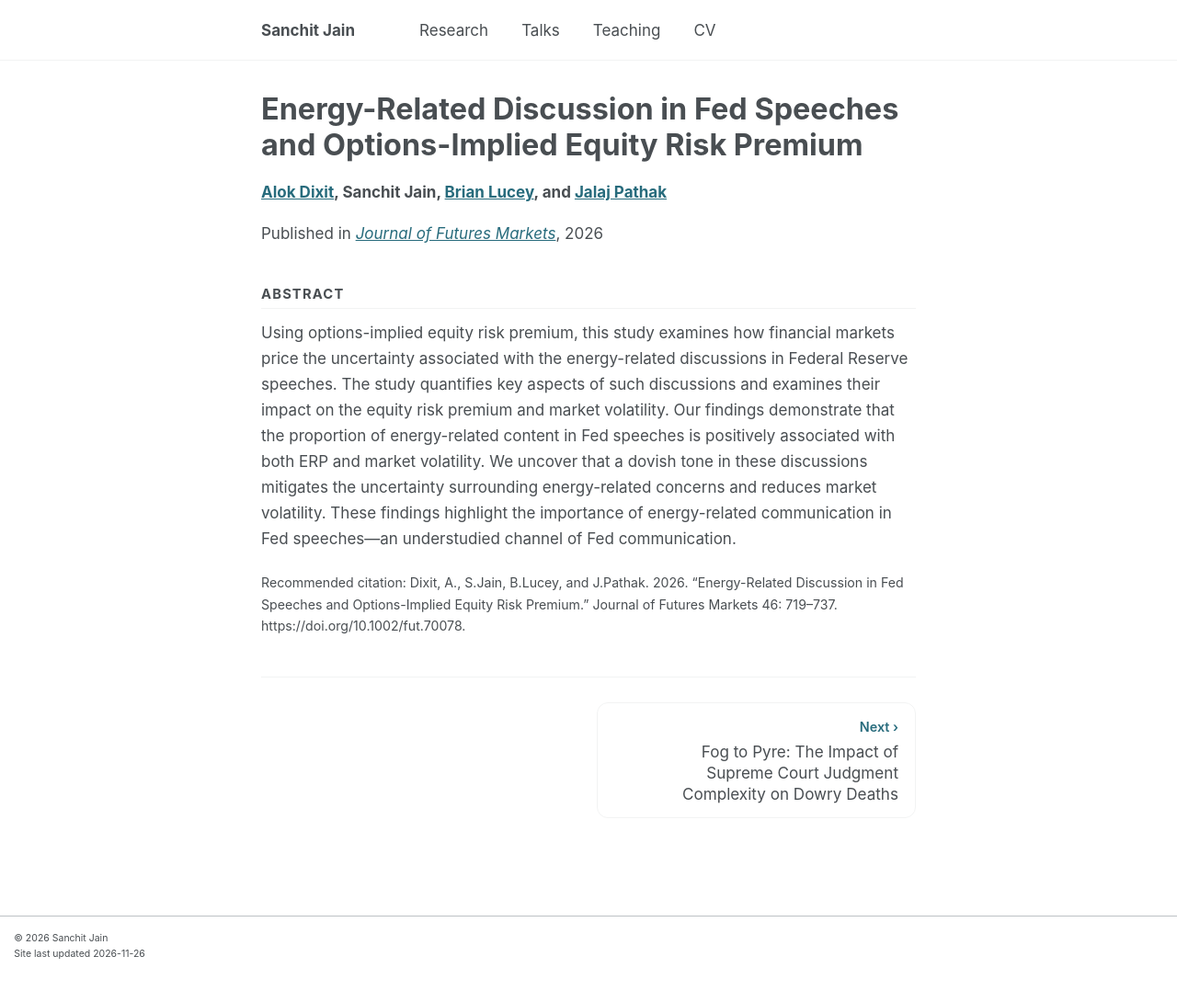
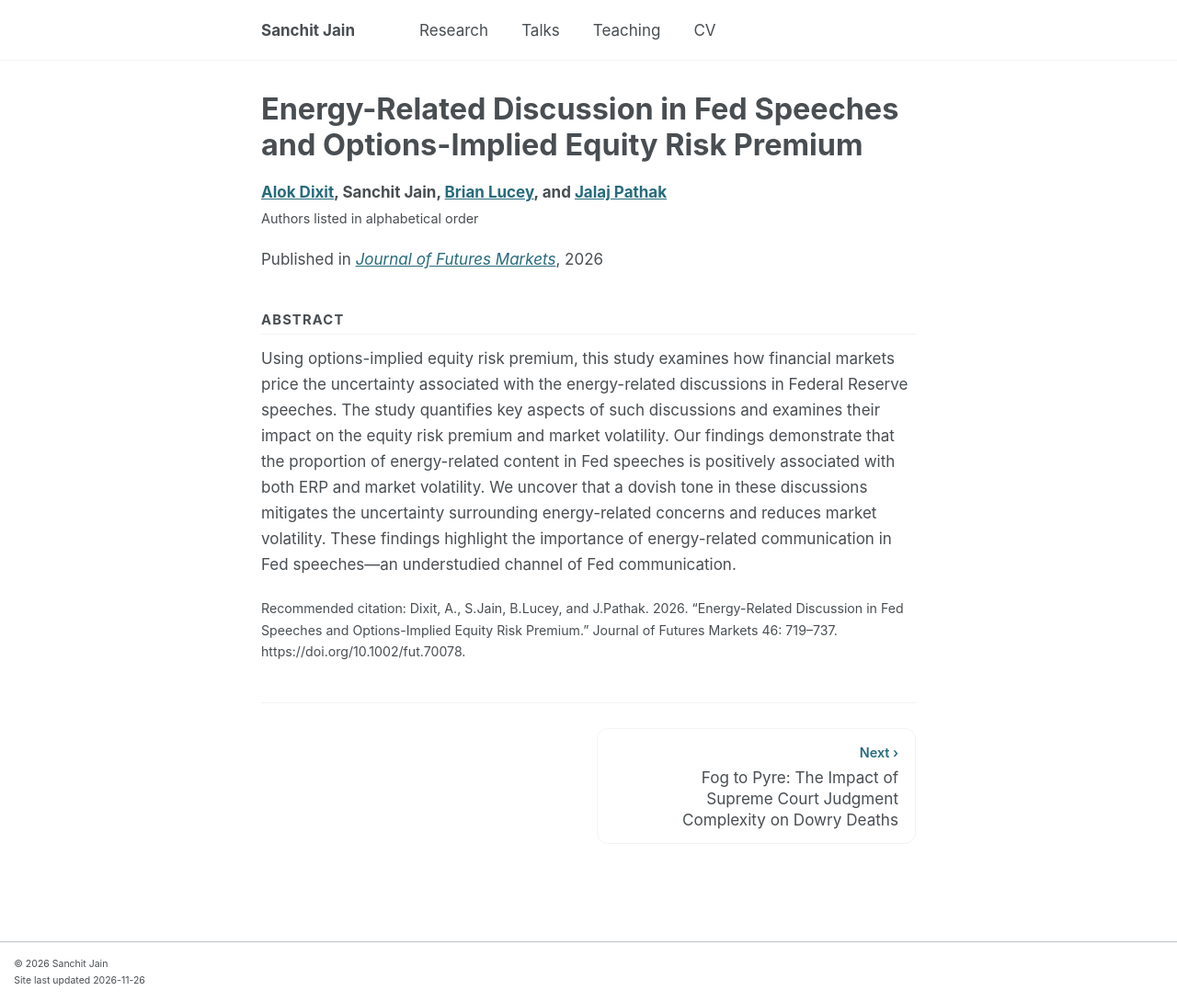
Before and after one commit to casanchitjain/casanchitjain.github.io, a Jekyll site: the page built from _publications/2026-energy-related-discussion.md, in a window 1280 px wide and 1090 px high. Shown: the whole window at 92% size. Built offline with Jekyll 4.4.1, drawn with Linux system fonts in a browser that asks for light colours; a script bundle is joined from its source files by our own code; library files that are not in the unit come from our copies.

Commit message:
Add alphabetical-order note under author names
- single.html and archive-single.html render the note when alphabetical: true
- _clean.scss: muted style for the note
- enabled on the energy paper

```diff
--- a/_includes/archive-single.html
+++ b/_includes/archive-single.html
@@ -47,7 +47,7 @@
     {% elsif post.collection == 'publications' %}
 
       {% if post.authors %}
-        <p class="paper-authors">{{ post.authors | replace: "Sanchit Jain", "**Sanchit Jain**" | markdownify | remove: "<p>" | remove: "</p>" }}</p>
+        <p class="paper-authors">{{ post.authors | replace: "Sanchit Jain", "**Sanchit Jain**" | markdownify | remove: "<p>" | remove: "</p>" }}{% if post.alphabetical %} <span class="author-order">(alphabetical order)</span>{% endif %}</p>
       {% endif %}
 
       {% unless post.category == 'working' %}
--- a/_layouts/single.html
+++ b/_layouts/single.html
@@ -43,7 +43,7 @@ layout: default
 {% elsif page.collection == 'publications' %}
 
   {% if page.authors %}
-    <p><strong>{{ page.authors | markdownify | remove: '<p>' | remove: '</p>' | strip }}</strong></p>
+    <p><strong>{{ page.authors | markdownify | remove: '<p>' | remove: '</p>' | strip }}</strong>{% if page.alphabetical %}<br /><span class="author-order">Authors listed in alphabetical order</span>{% endif %}</p>
   {% endif %}
 
   {% unless page.category == 'working' %}
--- a/_sass/layout/_clean.scss
+++ b/_sass/layout/_clean.scss
@@ -343,3 +343,9 @@ body .archive__item {
     font-size: 0.92rem;
   }
 }
+
+.author-order {
+  font-size: 0.8rem;
+  font-weight: 400;
+  color: var(--global-text-color-light);
+}
```
Also changed, not shown: _publications/2026-energy-related-discussion.md (+1 -0 lines).
